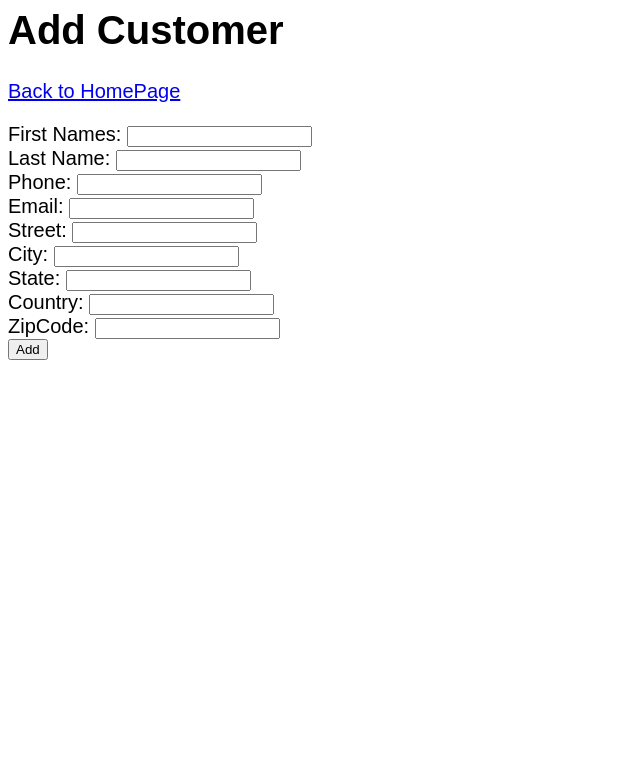
After one commit to ahde/AnimalCareCenter, a Flask app: page /addCustomer in a window 1280 px wide. The commit adds this page. Shown: the top 779 px of the page, without its empty margins (0-640 px from the left). Run offline with Flask 2, Linux system fonts and the light colour scheme; parts of the project's set-up code (start-up, migrations or seed data) failed here and were passed over.

Commit message:
Added AddCustomer

```diff
--- a/server.py
+++ b/server.py
@@ -17,7 +17,7 @@ Read about it online.
 import os
 from sqlalchemy import *
 from sqlalchemy.pool import NullPool
-from flask import Flask, request, render_template, g, redirect, Response, url_for,g
+from flask import Flask, request, render_template, g, redirect, Response, url_for,g, flash
 
 tmpl_dir = os.path.join(os.path.dirname(os.path.abspath(__file__)), 'templates')
 app = Flask(__name__, template_folder=tmpl_dir)
@@ -170,27 +170,39 @@ def another():
 
 
 # Example of adding new data to the database
-@app.route('/add', methods=['GET','POST'])
-def add():
+@app.route('/addCustomer', methods=['GET','POST'])
+def addCustomer():
   error = None
-  firstname = request.form['firstname']
-  lastname = request.form['lastname']
-  phone = request.form['phone']
-  email = request.form['email']
-  street = request.form['street']
-  city = request.form['city']
-  country = request.form['country']
-  zipcode = request.form['zipcode']
-  cursor = g.conn.execute("SELECT customerid FROM customer where phone=%s",phone)
-  phone = []
-  for result in cursor:
-      phone.append(result)  # can also be accessed using result[0]
-  cursor.close()
-  if phone:
-    error = "Phone number already taken"
-   # return render_template('index.html', error=error)
-  g.conn.execute("INSERT INTO customer(firstname, lastname, phone, email, street, city, country, zipcode) VALUES(%s, %s, %s, %s,%s,%s,%s,%s)", (firstname,lastname,phone,email,street,city,country,zipcode))
-  return redirect('/')
+  if request.method == 'POST':
+    firstname = request.form['firstname']
+    if(firstname == ''):
+      error = "Please enter first name"
+      return render_template('addCustomer.html', error=error)
+    lastname = request.form['lastname']
+    phone = request.form['phone']
+    if(phone == ''):
+      error = " Please enter phone"
+      return render_template('addCustomer.html', error=error)
+    email = request.form['email']
+    if(email == ''):
+      error = "Please enter email"
+      return render_template('addCustomer.html', error=error)
+    street = request.form['street']
+    city = request.form['city']
+    state = request.form['state']
+    country = request.form['country']
+    zipcode = request.form['zipcode']
+    cursor = g.conn.execute("SELECT customerid FROM customer where phone=%s",phone)
+    phoneExists = []
+    for result in cursor:
+        phoneExists.append(result)  # can also be accessed using result[0]
+    cursor.close()
+    if phoneExists:
+      error = "Phone number already taken"
+      return render_template('addCustomer.html', error=error)
+    g.conn.execute("INSERT INTO customer(firstname, lastname, phone, email, street, city, state, country, zipcode) VALUES(%s, %s, %s, %s,%s,%s,%s,%s, %s)", (firstname,lastname,phone,email,street,city,state, country,zipcode))
+    return redirect('/')
+  return render_template('addCustomer.html')
 
 @app.route('/pets', methods=['GET', 'POST'])
 def pets():
--- /dev/null
+++ b/templates/addCustomer.html
@@ -0,0 +1,36 @@
+<html>
+  <style>
+    body{
+      font-size: 15pt;
+      font-family: arial;
+    }
+  </style>
+
+
+<body>
+  <h1>Add Customer</h1>
+
+
+<p><a href="/">Back to HomePage</a></p>
+
+
+<form method="POST" action="/addCustomer">
+  First Names: <input type="text" name="firstname"> </br>
+  Last Name: <input type="text" name="lastname"> </br>
+  Phone: <input type="text" name="phone"> </br>
+  Email: <input type="text" name="email"> </br>
+  Street: <input type="text" name="street"></br>
+  City: <input type="text" name="city"></br>
+  State: <input type="text" name="state"></br>
+  Country: <input type="text" name="country"></br>
+  ZipCode: <input type="text" name="zipcode"></br>
+
+ <input type="submit" value="Add"></p>
+</form>
+ {% if error %}
+         <p class="error"><strong>Error:</strong>{{error}}
+      {% endif %}
+</body>
+
+
+</html>
--- a/templates/index.html
+++ b/templates/index.html
@@ -44,8 +44,8 @@
    </table>
   </div>
 
-<p>Add Customer</p>
-<p><a href="/appointments">Add Appointment</a></p>
+<p><a href="/addCustomer">Add Customer</a></p>
+
 
 <form method="POST" action="/add">
   First Name: <input type="text" name="firstname"> </br>
```
